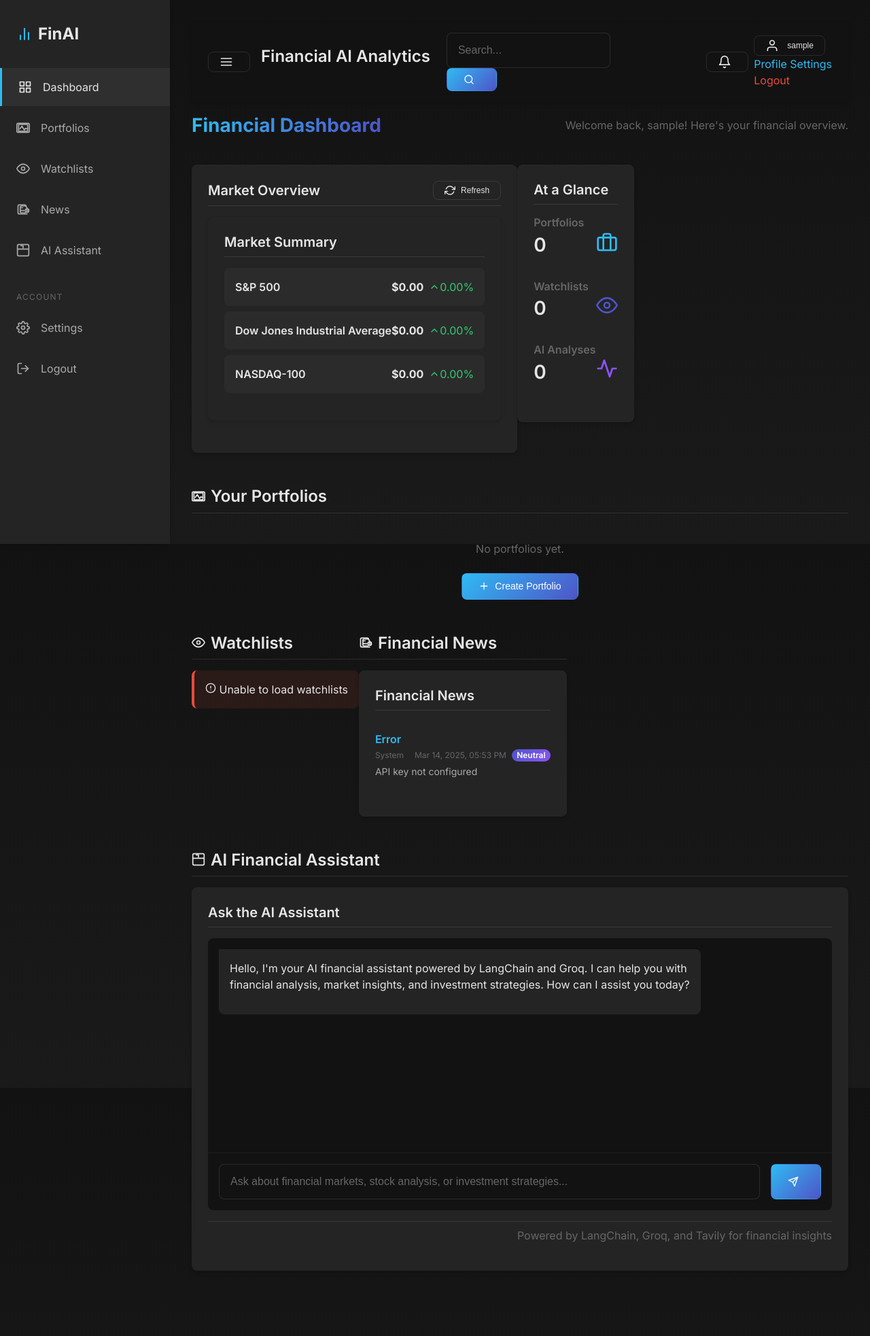
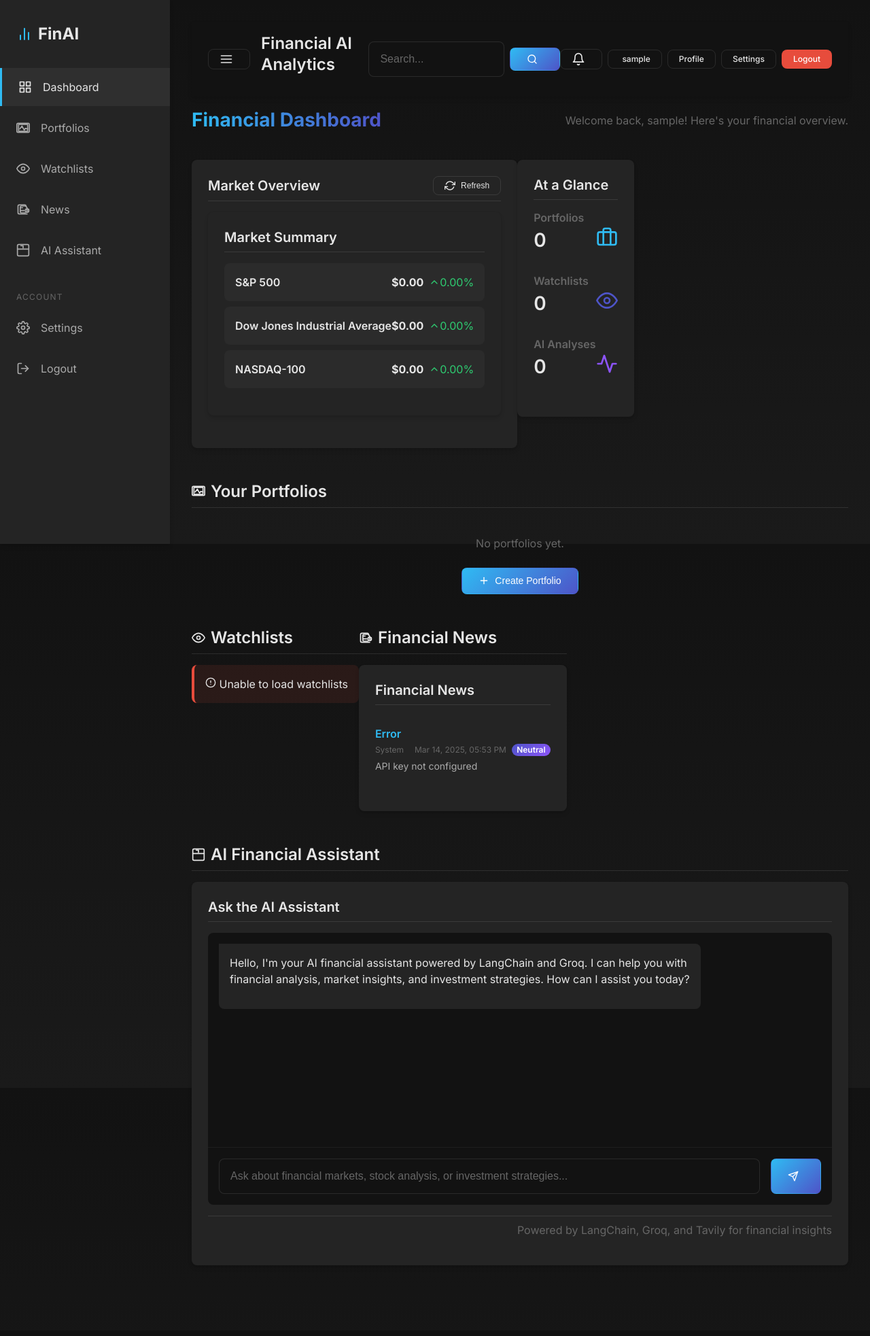
Before and after one commit to yashshah5489/very_latest_with_ui, a Flask app: page /dashboard in a window 1280 px wide. Shown: the whole page at 68% size. After the commit the page ends 1861 px from the top, so only its background shows below. Run offline with Flask 3, Linux system fonts and the light colour scheme; the visitor is signed in with stand-in values (Sample User, id 1); data comes from the database, SQL or seed files in the repository; data that the repository does not hold is empty; some libraries are stand-ins or nearby versions.

Commit message:
Fix various UI bugs, improve news API error handling, and limit news results to top 5.  Address issues with search bar, user menu, portfolio import, AI assistant, and watchlist.
Replit-Commit-Author: Agent
Replit-Commit-Session-Id: b099ef1b-0bd0-4338-9113-43fa9e88697c
Replit-Commit-Screenshot-Url: https://storage.googleapis.com/screenshot-production-us-central1/8a9f290b-7025-46bc-9da7-3257d7e85552/37f23c09-4727-4acf-88d2-aa27caac72f0.jpg

```diff
--- a/routes.py
+++ b/routes.py
@@ -255,55 +255,71 @@ def watchlists():
 def get_news():
     """API endpoint for getting financial news"""
     query = request.args.get('query', '')
+    limit = int(request.args.get('limit', 5))  # Default to 5 news items
 
-    if query:
-        news_items = search_news(query)
-    else:
-        news_items = get_latest_news()
+    try:
+        if query:
+            news_items = search_news(query, max_results=limit)
+        else:
+            news_items = get_latest_news(max_results=limit)
 
-    # Store in database for future reference
-    for news in news_items:
-        existing_news = FinancialNews.query.filter_by(url=news['url']).first()
-        if not existing_news:
-            new_news = FinancialNews(
-                title=news['title'],
-                url=news['url'],
-                source=news['source'],
-                published_at=news['published_at'],
-                summary=news['summary'],
-                sentiment=news.get('sentiment', 'neutral'),
-                symbols=','.join(news.get('symbols', []) if isinstance(news.get('symbols', []), list) else [])
-            )
-            db.session.add(new_news)
+        # Limit to top 5 regardless of what's returned
+        news_items = news_items[:limit]
 
-    db.session.commit()
+        # Store in database for future reference
+        for news in news_items:
+            existing_news = FinancialNews.query.filter_by(url=news['url']).first()
+            if not existing_news:
+                new_news = FinancialNews(
+                    title=news['title'],
+                    url=news['url'],
+                    source=news['source'],
+                    published_at=news['published_at'],
+                    summary=news['summary'],
+                    sentiment=news.get('sentiment', 'neutral'),
+                    symbols=','.join(news.get('symbols', []) if isinstance(news.get('symbols', []), list) else [])
+                )
+                db.session.add(new_news)
 
-    return jsonify(news_items)
+        db.session.commit()
+
+        return jsonify(news_items)
+    except Exception as e:
+        logging.error(f"Error retrieving news: {str(e)}")
+        return jsonify({'error': 'An error occurred while getting news', 'details': str(e)}), 500
 
 
 @app.route('/api/ai-analysis', methods=['POST'])
 @login_required
 def ai_analysis():
     """API endpoint for getting AI analysis"""
-    data = request.json
-    query = data.get('query', '')
+    if request.is_json:
+        data = request.json
+        query = data.get('query', '')
+    else:
+        # Handle form data for CSRF protection
+        query = request.form.get('query', '')
 
     if not query:
         return jsonify({'error': 'Query is required'}), 400
 
-    # Get AI analysis
-    result = get_ai_analysis(query)
+    try:
+        # Get AI analysis
+        result = get_ai_analysis(query)
 
-    # Save to database
-    analysis = AIAnalysis(
-        query=query,
-        response=result,
-        user_id=current_user.id
-    )
-    db.session.add(analysis)
-    db.session.commit()
+        # Save to database
+        analysis = AIAnalysis(
+            query=query,
+            response=result,
+            user_id=current_user.id
+        )
+        db.session.add(analysis)
+        db.session.commit()
 
-    return jsonify({'response': result})
+        return jsonify({'response': result})
+    except Exception as e:
+        logging.error(f"AI analysis error: {str(e)}")
+        return jsonify({'error': 'An error occurred while getting AI analysis', 'details': str(e)}), 500
 
 
 @app.route('/api/stock/<symbol>', methods=['GET'])
--- a/static/css/style.css
+++ b/static/css/style.css
@@ -203,7 +203,7 @@ code, pre {
   box-shadow: var(--shadow-md);
   position: sticky;
   top: 0;
-  z-index: 1000;
+  z-index: 100;
 }
 
 .navbar-brand {
--- a/templates/layout.html
+++ b/templates/layout.html
@@ -87,14 +87,12 @@
                     <svg xmlns="http://www.w3.org/2000/svg" width="20" height="20" viewBox="0 0 24 24" fill="none" stroke="currentColor" stroke-width="2" stroke-linecap="round" stroke-linejoin="round"><line x1="3" y1="12" x2="21" y2="12"></line><line x1="3" y1="6" x2="21" y2="6"></line><line x1="3" y1="18" x2="21" y2="18"></line></svg>
                 </button>
                 <h4 class="mb-0 d-none d-md-block">Financial AI Analytics</h4>
-                <form id="search-form" class="ml-4 d-none d-md-block">
-                    <div class="input-group">
-                        <input type="text" class="form-control" placeholder="Search..." id="search-input">
-                        <div class="input-group-append">
-                            <button class="btn btn-primary" type="submit">
-                                <svg xmlns="http://www.w3.org/2000/svg" width="16" height="16" viewBox="0 0 24 24" fill="none" stroke="currentColor" stroke-width="2" stroke-linecap="round" stroke-linejoin="round"><circle cx="11" cy="11" r="8"></circle><line x1="21" y1="21" x2="16.65" y2="16.65"></line></svg>
-                            </button>
-                        </div>
+                <form id="search-form" class="ml-4">
+                    <div class="d-flex align-items-center">
+                        <input type="text" class="form-control" placeholder="Search..." id="search-input" style="width: 200px;">
+                        <button class="btn btn-primary ml-2" type="submit">
+                            <svg xmlns="http://www.w3.org/2000/svg" width="16" height="16" viewBox="0 0 24 24" fill="none" stroke="currentColor" stroke-width="2" stroke-linecap="round" stroke-linejoin="round"><circle cx="11" cy="11" r="8"></circle><line x1="21" y1="21" x2="16.65" y2="16.65"></line></svg>
+                        </button>
                     </div>
                 </form>
             </div>
@@ -102,16 +100,14 @@
                 <a href="#notifications" class="btn btn-sm btn-outline mr-2">
                     <svg xmlns="http://www.w3.org/2000/svg" width="20" height="20" viewBox="0 0 24 24" fill="none" stroke="currentColor" stroke-width="2" stroke-linecap="round" stroke-linejoin="round"><path d="M18 8A6 6 0 0 0 6 8c0 7-3 9-3 9h18s-3-2-3-9"></path><path d="M13.73 21a2 2 0 0 1-3.46 0"></path></svg>
                 </a>
-                <div class="dropdown">
-                    <button class="btn btn-sm btn-outline" data-toggle="dropdown">
-                        <svg xmlns="http://www.w3.org/2000/svg" width="20" height="20" viewBox="0 0 24 24" fill="none" stroke="currentColor" stroke-width="2" stroke-linecap="round" stroke-linejoin="round"><path d="M20 21v-2a4 4 0 0 0-4-4H8a4 4 0 0 0-4 4v2"></path><circle cx="12" cy="7" r="4"></circle></svg>
-                        <span class="ml-1 d-none d-md-inline">{{ current_user.username }}</span>
-                    </button>
-                    <div class="dropdown-menu dropdown-menu-right">
-                        <a href="#profile" class="dropdown-item">Profile</a>
-                        <a href="#settings" class="dropdown-item">Settings</a>
-                        <div class="dropdown-divider"></div>
-                        <a href="{{ url_for('logout') }}" class="dropdown-item text-danger">Logout</a>
+                <div class="user-menu">
+                    <div class="d-flex align-items-center">
+                        <a href="{{ url_for('dashboard') }}" class="btn btn-sm btn-outline mr-2">
+                            <span class="ml-1 d-none d-md-inline">{{ current_user.username }}</span>
+                        </a>
+                        <a href="#profile" class="btn btn-sm btn-outline mr-2">Profile</a>
+                        <a href="#settings" class="btn btn-sm btn-outline mr-2">Settings</a>
+                        <a href="{{ url_for('logout') }}" class="btn btn-sm btn-danger">Logout</a>
                     </div>
                 </div>
             </div>
```
